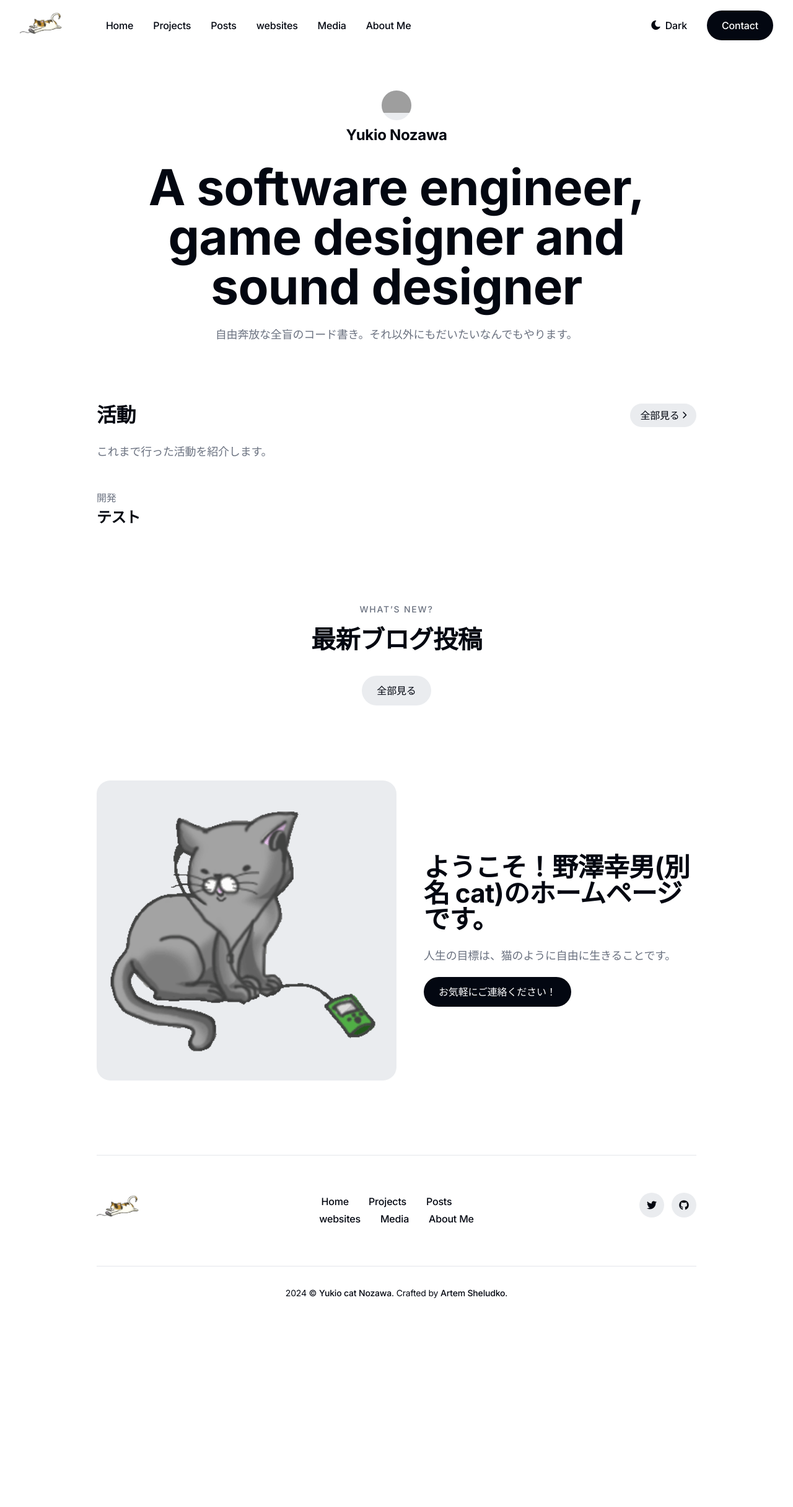
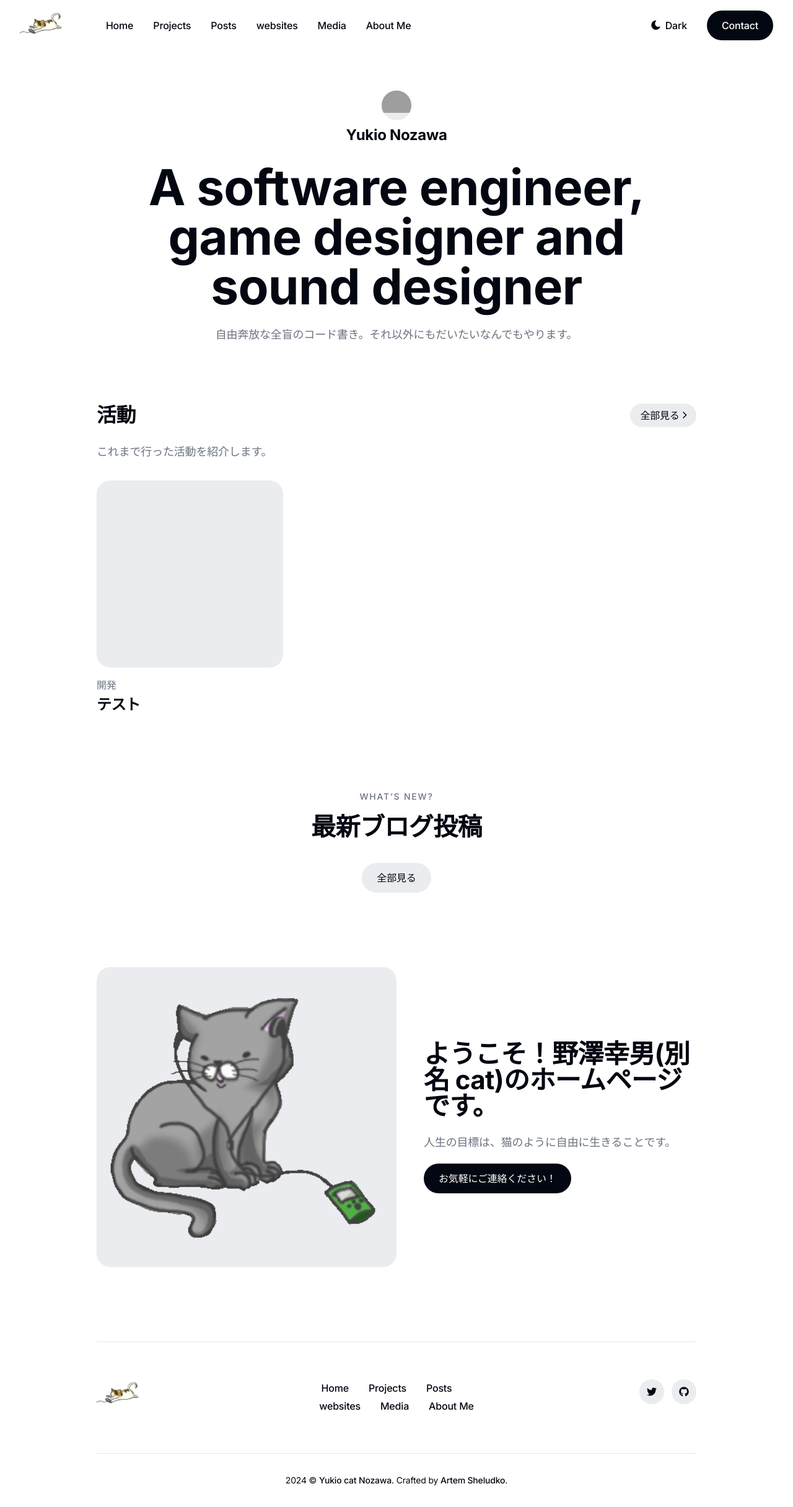
Before and after one commit to yncat/lp, a Jekyll site: the page built from index.html, in a window 1280 px wide. Shown: the whole page at 62% size. Built offline with Jekyll 4.4.1, drawn with Linux system fonts in a browser that asks for light colours; before the commit the page ends 2130 px from its top, so only the background shows below that; grey boxes are pictures that could not be loaded.

Commit message:
Revert "Adjust project item section"
This reverts commit d88c65741dc8f0af4ec93d85e78cbb29e3156299.

```diff
--- a/_includes/section-projects.html
+++ b/_includes/section-projects.html
@@ -23,6 +23,16 @@
         {% assign displayed_projects = displayed_projects | plus: 1 %}
         <article class="project col col-4 col-d-6 col-t-12">
           <div class="project__content">
+            <a href="{{ project.url }}" class="project__image">
+              {% if project.image and project.video_embed %}
+              <div class="video-icon">
+                <svg xmlns="http://www.w3.org/2000/svg" viewBox="0 0 100 100">
+                  <polygon points="40,30 70,50 40,70"></polygon>
+                </svg>
+              </div>
+              {% endif %}
+              <img class="lazy" data-src="{{ project.image | relative_url }}" alt="{{ project.title }}">
+            </a>
             <div class="project__info">
               {% if project.label %}
               <div class="project__label">{{ project.label }}</div>
```
